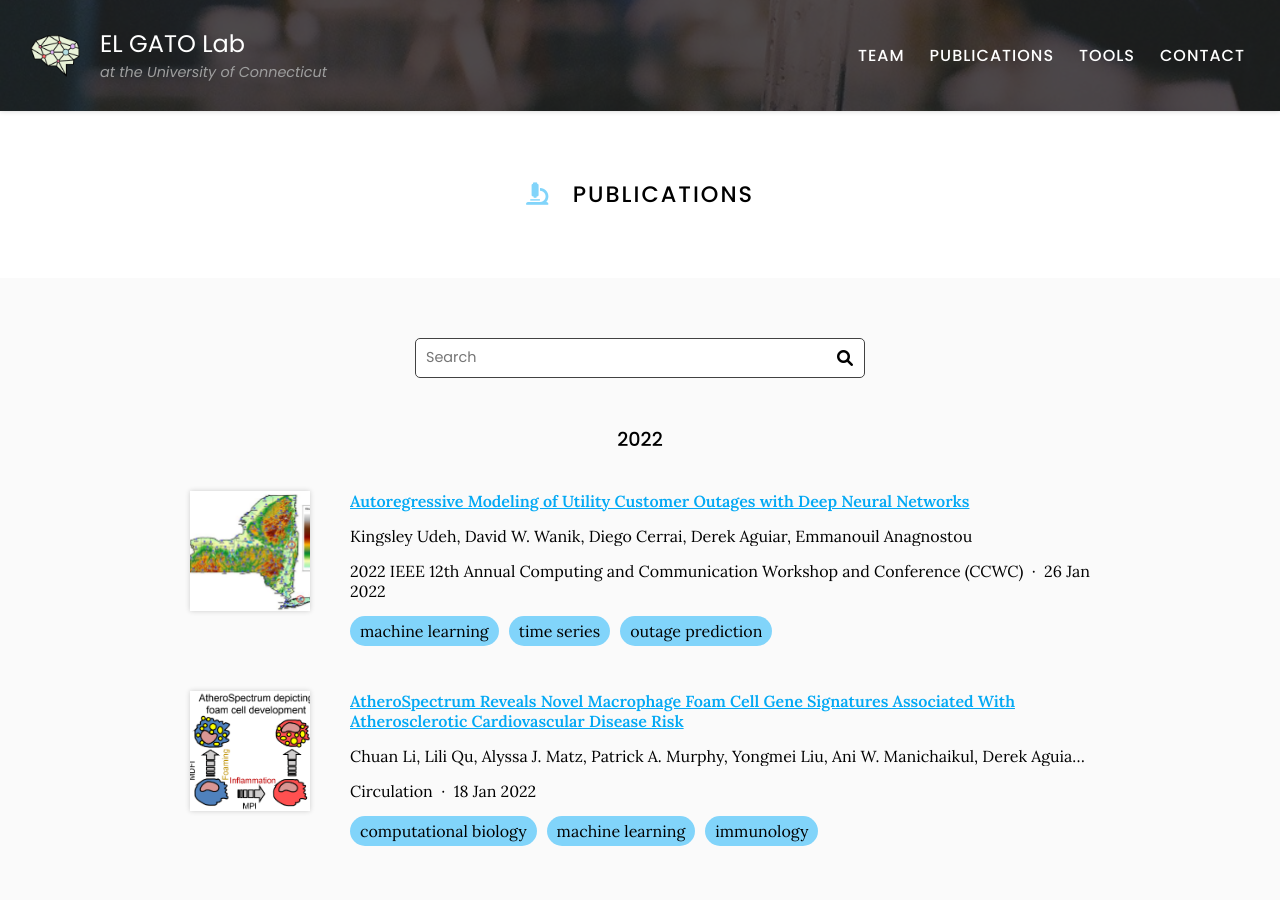
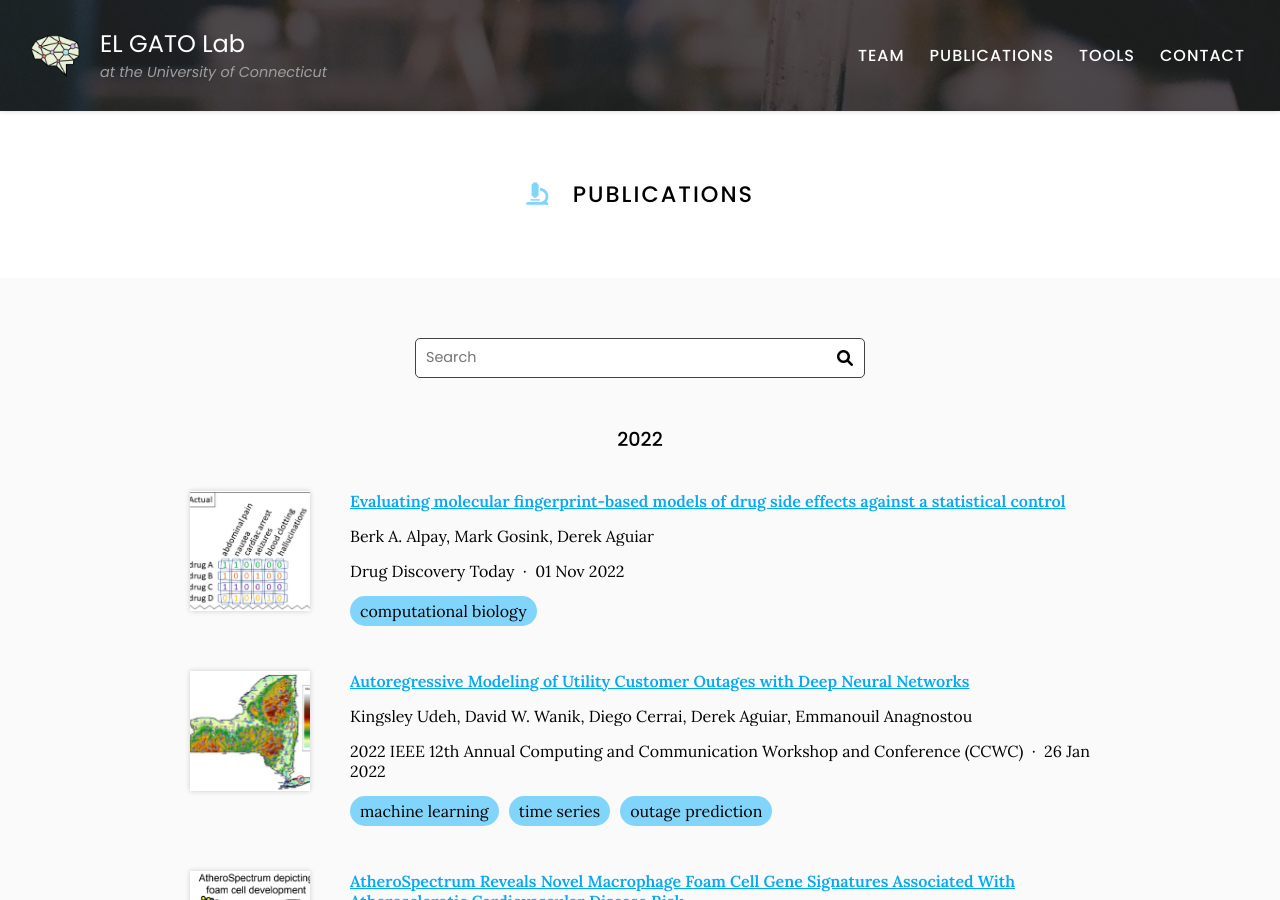
Before and after one commit to bayesomicslab/bayesomicslab.github.io, a Jekyll site: the page built from publications/index.md, in a window 1280 px wide and 900 px high. Built offline with Jekyll 4.4.1, drawn with Linux system fonts in a browser that asks for light colours.

Commit message:
adding a citation

```diff
--- a/_data/citations.yaml
+++ b/_data/citations.yaml
@@ -259,3 +259,16 @@
   - computational biology
   - algorithms
   - graph theory
+- id: 10.1016/j.drudis.2022.103364
+  title: Evaluating molecular fingerprint-based models of drug side effects against
+    a statistical control
+  authors:
+  - Berk A. Alpay
+  - Mark Gosink
+  - Derek Aguiar
+  publisher: Drug Discovery Today
+  date: '2022-11-01'
+  link: https://doi.org/gr7fv5
+  image: https://bayesomicslab.github.io/images/alpay_drug.png
+  tags:
+  - computational biology
--- a/_data/sources.yaml
+++ b/_data/sources.yaml
@@ -98,7 +98,10 @@
     - algorithms
     - graph theory
 
-
+- id: 10.1016/j.drudis.2022.103364
+  image: https://bayesomicslab.github.io/images/alpay_drug.png
+  tags:
+    - computational biology
 
 # - id:
   # image:
```
Also changed, not shown: images/alpay_drug.png (added).
